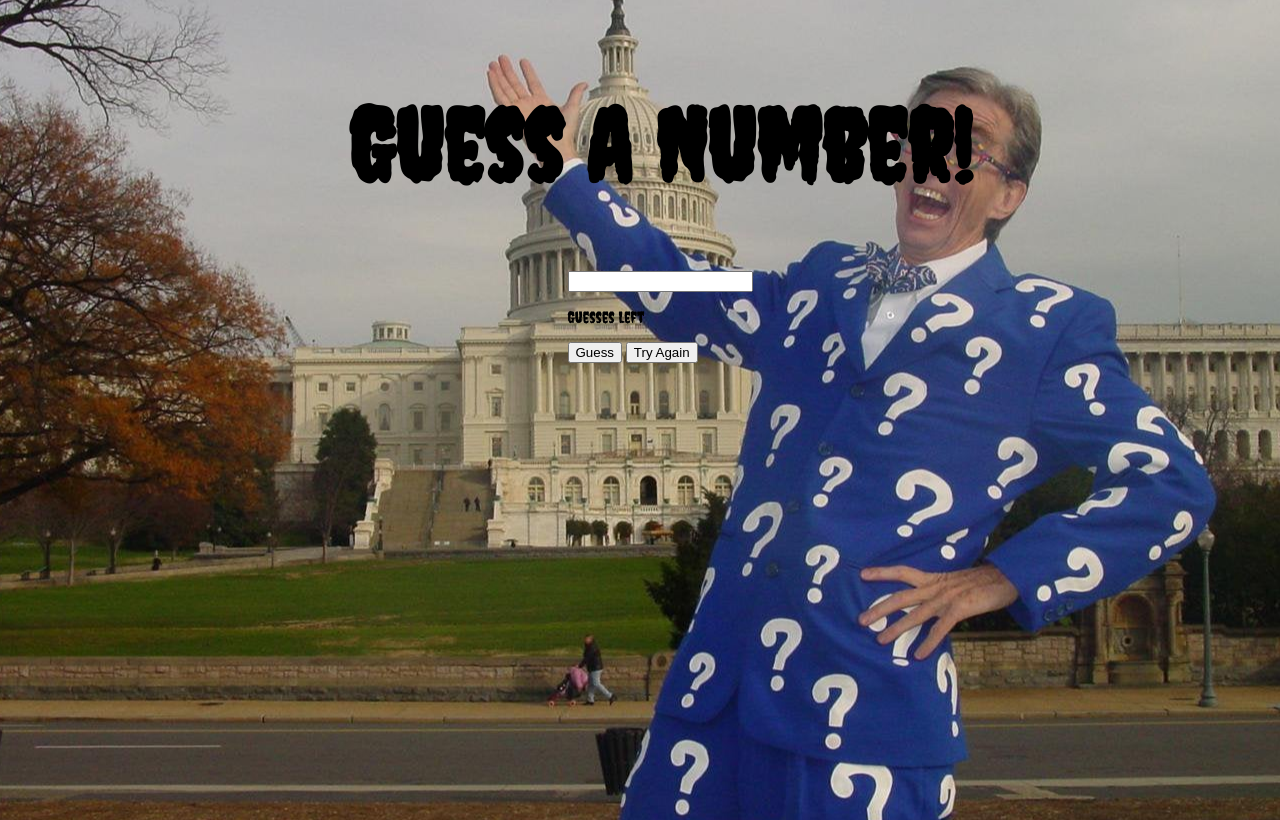
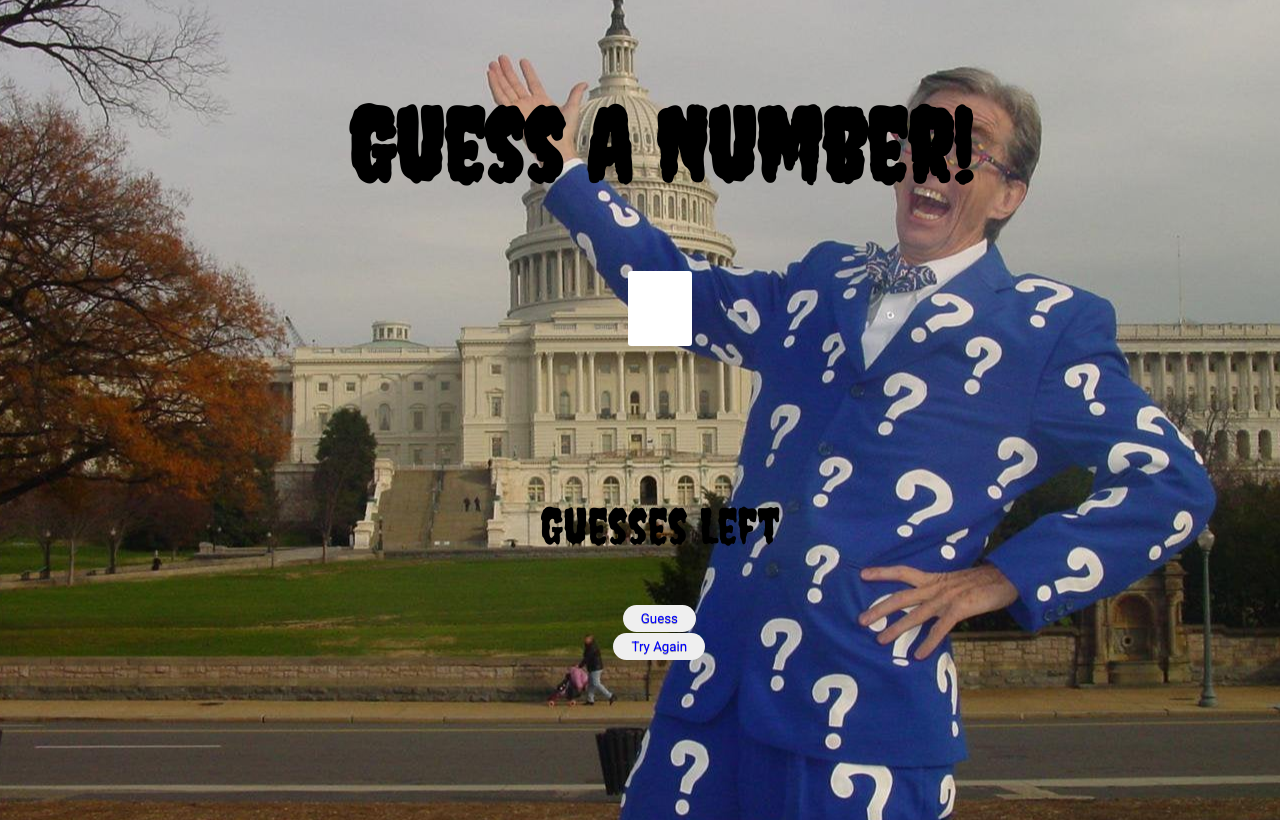
Before and after one commit to zcaldwell/lab-01-guess-a-number, a website: page index.html in a window 1280 px wide. Drawn offline with Linux system fonts and the light colour scheme.

Commit message:
worked on some css, still need to get better at that

```diff
--- a/app.js
+++ b/app.js
@@ -4,7 +4,7 @@ const buttonInput = document.getElementById('guess');
 const answerResult = document.getElementById('answer-text');
 const guessNumberCounter = document.getElementById('guess-counter');
 
-console.log(guessNumberCounter);
+// console.log(guessNumberCounter);
 // initialize global state
 let guessCount = 4;
 // set event listeners
@@ -13,7 +13,7 @@ let guessCount = 4;
   //if guess < answer "You are under"
   //if guess > answer "you are over"
 let answer = Math.floor(Math.random() * 21);
-console.log(answer);
+// console.log(answer);
 
 buttonInput.addEventListener('click', () => {
     if (guessCount >= 1) guessCount--;
--- a/index.html
+++ b/index.html
@@ -12,19 +12,18 @@
     <link rel="preconnect" href="https://fonts.googleapis.com">
     <link rel="preconnect" href="https://fonts.gstatic.com" crossorigin>
     <link href="https://fonts.googleapis.com/css2?family=Creepster&display=swap" rel="stylesheet">
+    <link href="https://fonts.googleapis.com/css?family=Roboto" rel="stylesheet">
     <title>Document</title>
 </head>
 <body>
-    <h1>Guess A Number!</h1>
+    <h1 id="header">Guess A Number!</h1>
     <div id="input">
         <input id="number-input" type="text">
         <p id="answer-text"></p>
-            <section>
-                <p id="guess-area" >Guesses Left
-                <span id="guess-counter" title="Guesses Left"></span></p>
-            </section>
-        <button id="guess">Guess</button>
-        <input type="button" value="Try Again" onClick="document.location.reload(true)">
+        <p id="guess-area" >Guesses Left
+        <span id="guess-counter" title="Guesses Left"></span></p>
+        <button id="guess" class="button">Guess</button>
+        <input type="button" class="button" value="Try Again" onClick="document.location.reload(true)">
     </div>
     <script type="module" src="./app.js"></script>
 </body>
--- a/styles/style.css
+++ b/styles/style.css
@@ -14,10 +14,52 @@ h1 {
     font-size: 100px;
 }
 
-.number-input {
-    font-size: 100px;
+.button {
+    display: inline-block;
+    padding: 0.3em 1.2em;
+    margin: 0 0.1em 0.1em 0;
+    border: 0.16em solid rgba(255,255,255,0);
+    border-radius: 2em;
+    box-sizing: border-box;
+    text-decoration: none;
+    font-family: 'Roboto',sans-serif;
+    font-weight: 500;
+    color: blue;
+    text-shadow: 0 0.04em 0.04em rgba(0,0,0,0.35);
+    text-align: center;
+    transition: all 0.2s;
 }
 
-.guess {
+    .button:hover{
+    border-color: blue;
+}
+
+#input {
+    width: 50%;
+    align-items: center;
+    display: flex;
+    flex-direction: column;
+    font-size: 50px;
+}
+
+#number-input {
+    font-family: 'Roboto', sans-serif;
+    color: #333;
+    font-size: 1.2rem;
+      margin: 0 auto;
+    padding: 1.5rem 2rem;
+    border-radius: 0.2rem;
+    background-color: rgb(255, 255, 255);
     border: none;
-}
+    width: 10%;
+    display: block;
+    border-bottom: 0.3rem solid transparent;
+    transition: all 0.3s;
+  }
+
+  #number-input:placeholder-shown + .form__label {
+    opacity: 0;
+    visibility: hidden;
+    -webkit-transform: translateY(-4rem);
+    transform: translateY(-4rem);
+  }
```
Also changed, not shown: styles/reset.css (line endings or trailing spaces).
